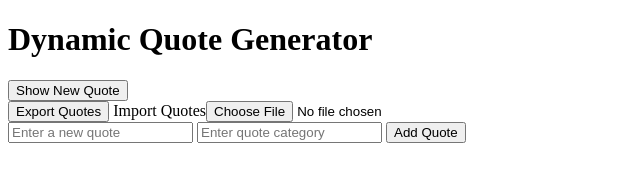
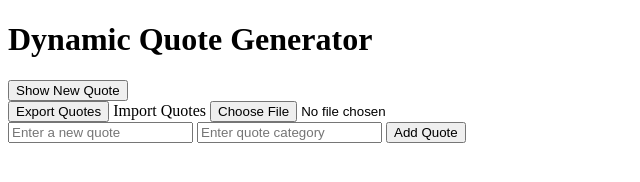
Before and after one commit to ndrew98/alx_fe_javascript, a plain HTML site: page dom-manipulation/index.html in a window 1280 px wide. Shown: the full height of the page, 0-640 px from the left. Drawn offline with Linux system fonts and the light colour scheme.

Commit message:
Included import file option directly in html

```diff
--- a/dom-manipulation/index.html
+++ b/dom-manipulation/index.html
@@ -12,6 +12,9 @@
 
   <div class="button-container">
     <button id="exportBtn" >Export Quotes</button>
+
+    <label for="importFile" class="import-label">Import Quotes</label>
+    <input type="file" id="importFile" accept=".json" onchange="importFromJsonFile(event)" />
   </div>
 
   <script src="script.js"></script>
--- a/dom-manipulation/script.js
+++ b/dom-manipulation/script.js
@@ -61,6 +61,7 @@ function loadQuotes() {
 function createImportExportButtons() {
   const buttonContainer = document.querySelector('.button-container');
   const exportBtn = document.querySelector('#exportBtn');
+  const importInput = document.querySelector('#importFile');
 
   exportBtn.addEventListener('click', exportToJsonFile);
 
@@ -74,19 +75,19 @@ function createImportExportButtons() {
   // exportBtn.onclick = exportToJson;
 
   // Create import input
-  const importInput = document.createElement('input');
-  importInput.type = 'file';
-  importInput.id = 'importFile';
-  importInput.accept = '.json';
-  importInput.onchange = importFromJsonFile;
+  // const importInput = document.createElement('input');
+  // importInput.type = 'file';
+  // importInput.id = 'importFile';
+  // importInput.accept = '.json';
+  // importInput.onchange = importFromJsonFile;
 
   // Create import label
-  const importLabel = document.createElement('label');
-  importLabel.textContent = 'Import Quotes';
-  importLabel.className = 'import-label';
-  importLabel.appendChild(importInput);
+  // const importLabel = document.createElement('label');
+  // importLabel.textContent = 'Import Quotes';
+  // importLabel.className = 'import-label';
+  // importLabel.appendChild(importInput);
 
-  buttonContainer.appendChild(importLabel);
+  // buttonContainer.appendChild(importLabel);
 }
 
 // Export quotes to JSON file
```
